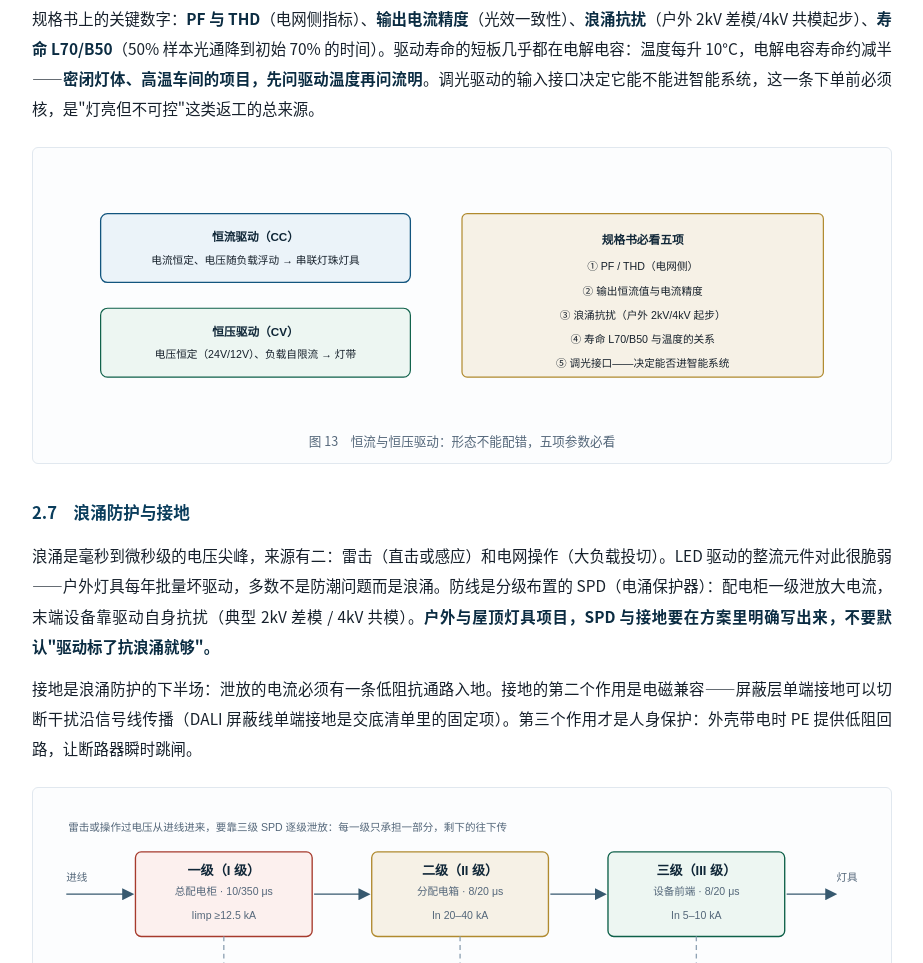
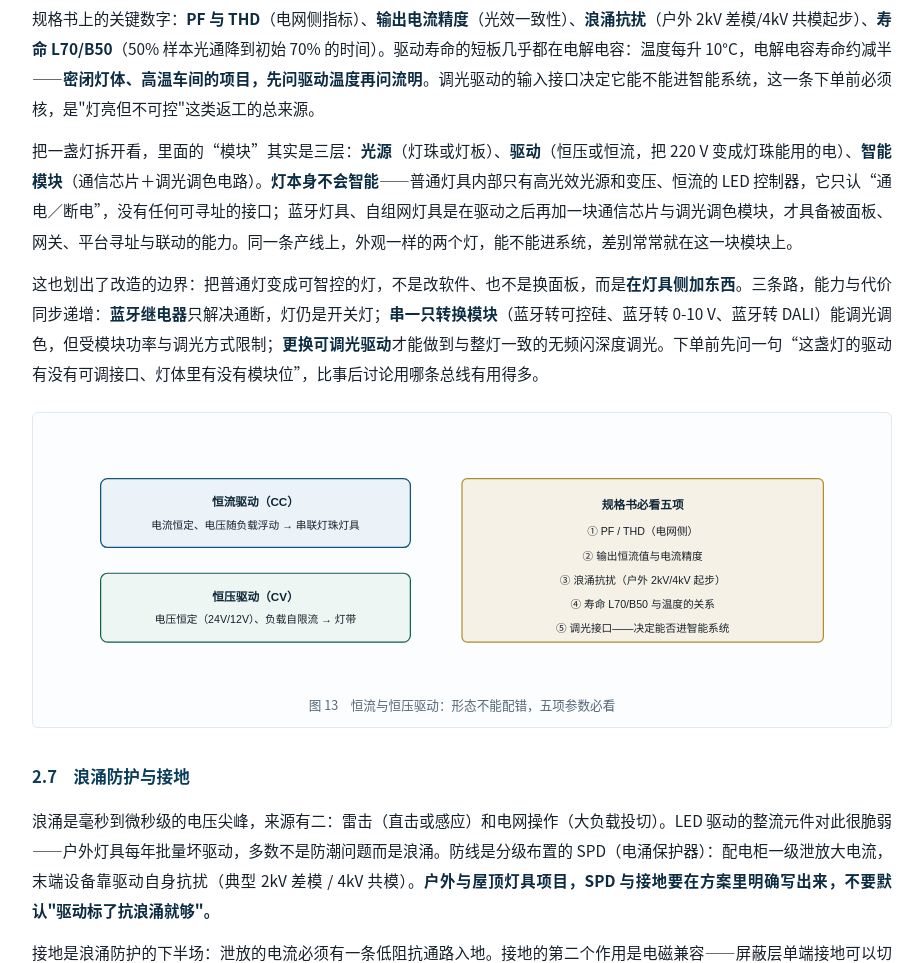
Before and after one commit to ducodeing/ilighting-docs, a plain HTML site: page 智能照明工程基础手册.html in a window 1280 px wide. Shown: the part 11037-12000 px from the top of the page, without its empty margins (178-1101 px from the left). Drawn offline with Linux system fonts and the light colour scheme.

Commit message:
更新: 基础 2.6/5.1 补灯具三层模块与普通灯改造边界（2026-11-23）

```diff
--- a/智能照明工程基础手册.html
+++ b/智能照明工程基础手册.html
@@ -550,6 +550,10 @@
 <h3 id="c26">2.6　LED 驱动电源</h3>
 <p>驱动是 LED 灯具里最先坏、也最影响体验的部件。两个基本形态：<b>恒流驱动</b>输出稳定电流（电压随灯珠数量浮动），用于灯珠串联的灯具——灯盘、天棚灯、射灯全是；<b>恒压驱动</b>输出稳定电压（24V/12V），由灯带上的限流电路自定电流——灯带、部分线形灯是。给灯带配恒流驱动、给串联回路配恒压驱动，都是当场烧毁级别的错误。</p>
 <p>规格书上的关键数字：<b>PF 与 THD</b>（电网侧指标）、<b>输出电流精度</b>（光效一致性）、<b>浪涌抗扰</b>（户外 2kV 差模/4kV 共模起步）、<b>寿命 L70/B50</b>（50% 样本光通降到初始 70% 的时间）。驱动寿命的短板几乎都在电解电容：温度每升 10°C，电解电容寿命约减半——<b>密闭灯体、高温车间的项目，先问驱动温度再问流明</b>。调光驱动的输入接口决定它能不能进智能系统，这一条下单前必须核，是"灯亮但不可控"这类返工的总来源。</p>
+
+<p>把一盏灯拆开看，里面的“模块”其实是三层：<b>光源</b>（灯珠或灯板）、<b>驱动</b>（恒压或恒流，把 220 V 变成灯珠能用的电）、<b>智能模块</b>（通信芯片＋调光调色电路）。<b>灯本身不会智能</b>——普通灯具内部只有高光效光源和变压、恒流的 LED 控制器，它只认“通电／断电”，没有任何可寻址的接口；蓝牙灯具、自组网灯具是在驱动之后再加一块通信芯片与调光调色模块，才具备被面板、网关、平台寻址与联动的能力。同一条产线上，外观一样的两个灯，能不能进系统，差别常常就在这一块模块上。</p>
+
+<p>这也划出了改造的边界：把普通灯变成可智控的灯，不是改软件、也不是换面板，而是<b>在灯具侧加东西</b>。三条路，能力与代价同步递增：<b>蓝牙继电器</b>只解决通断，灯仍是开关灯；<b>串一只转换模块</b>（蓝牙转可控硅、蓝牙转 0-10 V、蓝牙转 DALI）能调光调色，但受模块功率与调光方式限制；<b>更换可调光驱动</b>才能做到与整灯一致的无频闪深度调光。下单前先问一句“这盏灯的驱动有没有可调接口、灯体里有没有模块位”，比事后讨论用哪条总线有用得多。</p>
 
 <div class="fig">
 <svg viewBox="0 0 960 300" role="img" aria-label="恒流恒压驱动">
@@ -1118,6 +1122,8 @@
 
 <div class="principle"><b>记产品的一条主线：</b>四条线不是并列的四个孤岛，而是"灯（基础照明）"+"控制（有线/无线/自组网三选一）"的组合。谈任何一个项目，先定"灯用哪家哪系列"，再定"怎么控"，最后才是"要不要上平台"。这个先后顺序错了，选型就会在参数堆里迷路。</div>
 
+<p>改造项目还有一条常被跳过的判断线：<b>普通灯能不能变智控，取决于灯侧有没有可加装的模块位</b>。只换开关、加网关、上面板，灯依然只是“通电即亮”的哑设备——系统里看得见它，却只能对它做通断。要让它可寻址、可调光，必须在灯侧加调光调色模块、蓝牙继电器模块，或把驱动换成可调光型。这也是“智能灯具”与“普通灯具＋智能开关”在报价与最终效果上的根本差别：前者控制到灯，后者只控制到回路。</p>
+
 <div class="fig">
 <svg viewBox="0 0 960 340" role="img" aria-label="产品全景">
   <rect class="bx" x="60" y="60" width="400" height="60" rx="6"/>
```
